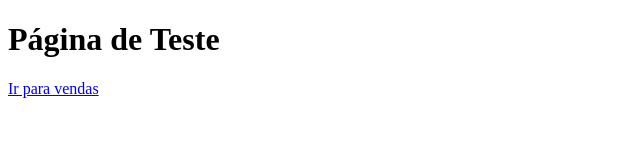
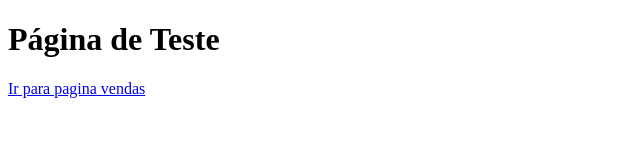
Before and after one commit to viniciusrdc/AulaGitHub, a plain HTML site: page index.html in a window 1280 px wide. Shown: the full height of the page, 0-640 px from the left. Drawn offline with Linux system fonts and the light colour scheme.

Commit message:
Atualizado index

```diff
--- a/index.html
+++ b/index.html
@@ -8,6 +8,6 @@
 </head>
 <body>
     <h1>Página de Teste</h1>
-    <a href="venda.html">Ir para vendas</a>
+    <a href="venda.html">Ir para pagina vendas</a>
 </body>
 </html>
```
